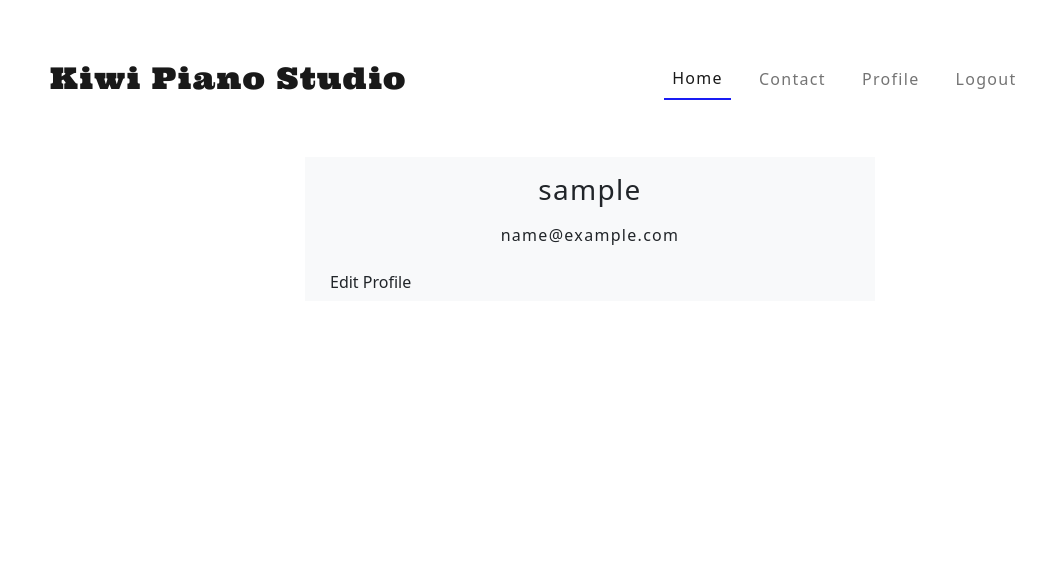
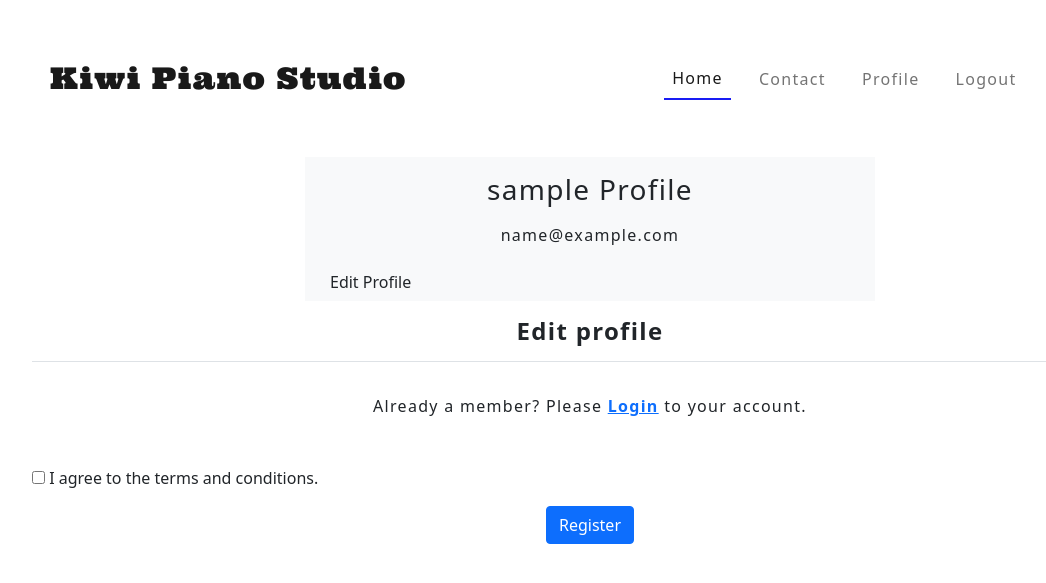
Before and after one commit to PeterLourens/kiwipiano, a Django app: page /profile/ in a window 1280 px wide. Shown: the top 583 px of the page, without its empty margins (50-1096 px from the left). Run offline with Django 3.2, Linux system fonts and the light colour scheme; the visitor is signed in with stand-in values (Sample User, id 1); some libraries are stand-ins or nearby versions.

Commit message:
Comment out userprofileform & change code to profile views.

```diff
--- a/booking/views.py
+++ b/booking/views.py
@@ -4,7 +4,7 @@ from .models import Lesson
 from .models import Profile
 from django.contrib.auth.forms import UserCreationForm, AuthenticationForm
 from .forms import UserRegisterForm
-from .forms import UserProfileForm
+#from .forms import UserProfileForm
 from django.contrib import messages
 from django.contrib.auth import authenticate, login, logout
 from django.contrib.auth.decorators import login_required
@@ -83,19 +83,12 @@ def profile(request):
     To render the user profile page.
     """
 
-    if request.method == 'POST':
-        form = UserProfileForm(request.POST)
-        if form.is_valid():
-            form.save()
-            messages.success(request, f'Your profile!')
-        else:
-            messages.error(request, f'Make sure all info is correct')
-
-    else:
-        form = UserProfileForm()
+    context = {
+        'user': request.user
+    }
 
 
-    return render(request, 'accounts/profile.html')
+    return render(request, 'accounts/profile.html', context)
 
 
 
--- a/templates/accounts/profile.html
+++ b/templates/accounts/profile.html
@@ -1,4 +1,5 @@
 {% extends 'base.html' %}
+{% load crispy_forms_tags %}
 
 {% block content %}
 
@@ -11,7 +12,7 @@
             </div>
 
             <div class="row text-center">
-                <h3 class="my-3">{{ user.username }}</h3>
+                <h3 class="my-3">{{ user.username }} Profile</h3>
                 <p>{{ user.email }}</p>
             </div>
             <div class="row">
@@ -21,6 +22,38 @@
             </div>
 
         </div>
+
+        <form action="" method="POST">
+            {% csrf_token %}
+            <div class="form-group my-3">
+                <h4 class="text-center fw-bold my-3">Edit profile</h4>
+                <div class="border-top my-3 py-3 text-center">
+                    <p class="pt-3">Already a member?
+                        <span>Please</span>
+                        <a class="my-3" href="{% url 'login' %}"><strong>Login</strong></a>
+                        <span>to your account.</span>
+                    </p>
+
+                </div>
+                <!-- {{ form.as_p }} -->
+                {{ form|crispy }}
+
+            </div>
+
+            {% if redirect_field_value %}
+            <input type="hidden" name="{{ redirect_field_name }}" value="{{ redirect_field_value }}" />
+            {% endif %}
+
+            <div>
+                <input type="checkbox" name="terms" id="terms">
+                <label for="terms">I agree to the terms and conditions.</label>
+            </div>
+            <div class="form-group my-3 text-center">
+                <button class="btn btn-primary" type="submit">Register</button>
+
+            </div>
+
+        </form>
         <!-- <div class="col-md-5 border-right">
             <div class="py-5">
                 <div class="d-flex align-items-center">
```
Also changed, not shown: booking/forms.py (+7 -7 lines).
